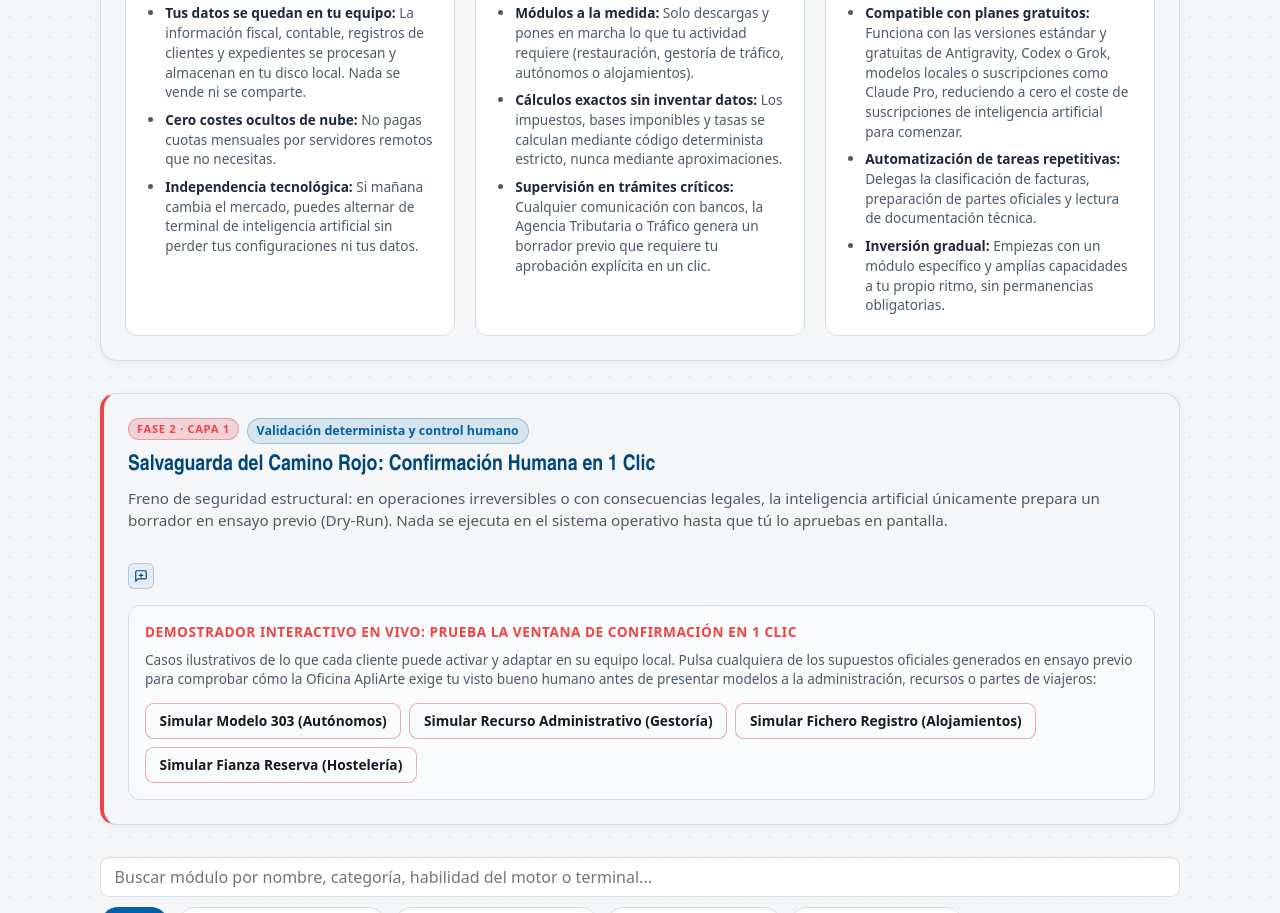
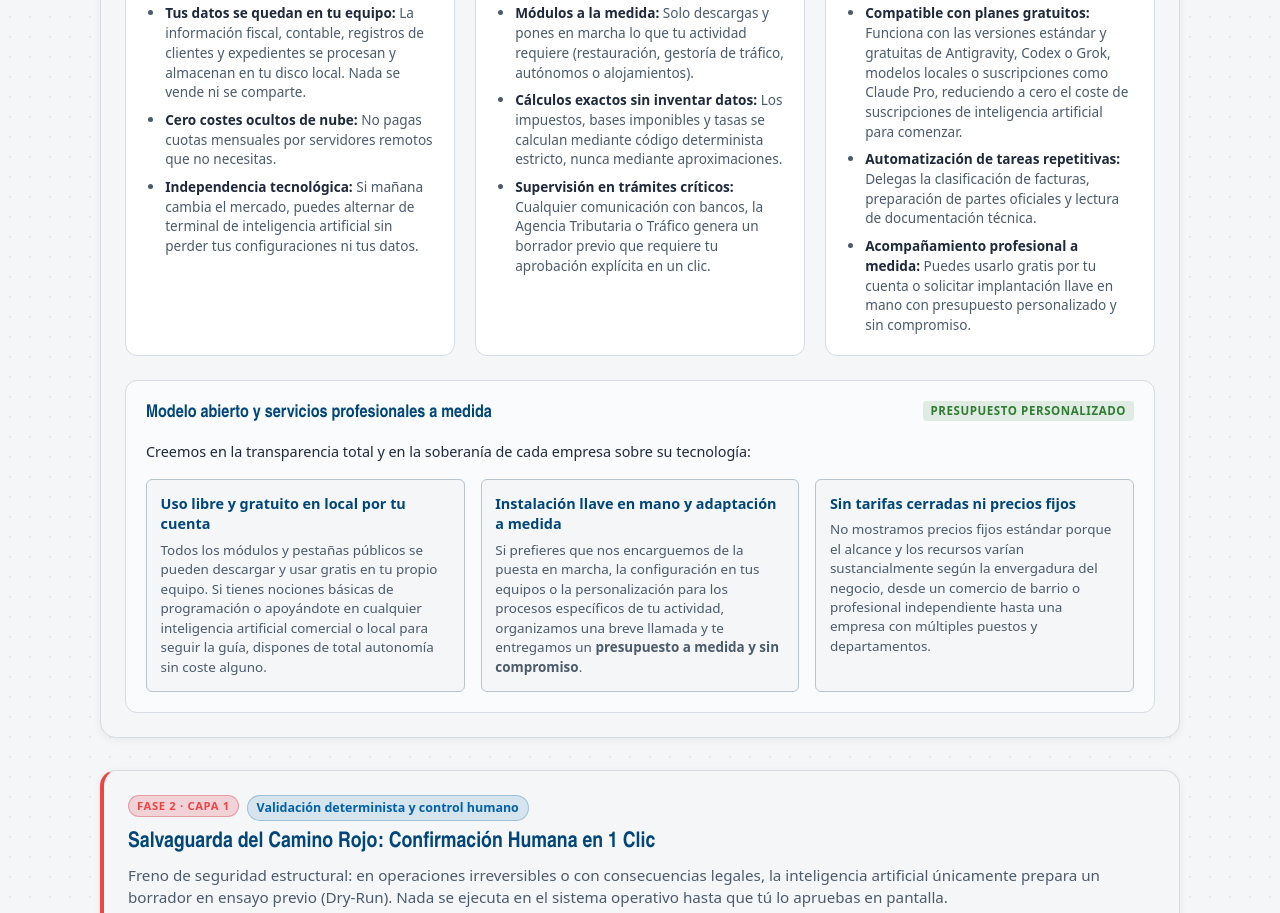
Before and after one commit to erbolamm/oficina-apliarte, a plain HTML site: page vistas/verticales.html in a window 1280 px wide. Shown: the part 513-1426 px from the top of the page. Drawn offline with Linux system fonts and the light colour scheme; no server answers.

Commit message:
feat: clarify open model and custom services with no fixed pricing

```diff
--- a/vistas/verticales.html
+++ b/vistas/verticales.html
@@ -167,9 +167,42 @@
           <ul class="commercial-list">
             <li><strong>Compatible con planes gratuitos:</strong> Funciona con las versiones estándar y gratuitas de Antigravity, Codex o Grok, modelos locales o suscripciones como Claude Pro, reduciendo a cero el coste de suscripciones de inteligencia artificial para comenzar.</li>
             <li><strong>Automatización de tareas repetitivas:</strong> Delegas la clasificación de facturas, preparación de partes oficiales y lectura de documentación técnica.</li>
-            <li><strong>Inversión gradual:</strong> Empiezas con un módulo específico y amplías capacidades a tu propio ritmo, sin permanencias obligatorias.</li>
+            <li><strong>Acompañamiento profesional a medida:</strong> Puedes usarlo gratis por tu cuenta o solicitar implantación llave en mano con presupuesto personalizado y sin compromiso.</li>
           </ul>
         </article>
+      </div>
+
+      <!-- Modelo abierto y servicios profesionales a medida -->
+      <div style="margin-top: 1.5rem; padding: 1.25rem; background: var(--surface-elevated, rgba(0, 95, 169, 0.04)); border: 1px solid var(--light, #cbd5e1); border-radius: var(--radius-md, 8px);">
+        <div style="display:flex; justify-content:space-between; align-items:flex-start; gap:12px; flex-wrap:wrap; margin-bottom:0.75rem;">
+          <h3 style="margin:0; font-size:1.1rem; color:var(--navy, #005fa9); display:flex; align-items:center; gap:8px;">
+            <span>Modelo abierto y servicios profesionales a medida</span>
+          </h3>
+          <span class="commercial-badge" style="background:rgba(46,125,50,0.12); color:#2e7d32;">Presupuesto personalizado</span>
+        </div>
+        <p style="margin:0 0 1rem 0; font-size:0.9rem; line-height:1.5; color:var(--text, #1e293b);">
+          Creemos en la transparencia total y en la soberanía de cada empresa sobre su tecnología:
+        </p>
+        <div style="display:grid; grid-template-columns:repeat(auto-fit, minmax(280px, 1fr)); gap:1rem;">
+          <div style="padding:0.85rem; background:var(--paper, #fff); border:1px solid var(--border, #e2e8f0); border-radius:6px;">
+            <strong style="display:block; font-size:0.9rem; color:var(--navy, #005fa9); margin-bottom:0.35rem;">Uso libre y gratuito en local por tu cuenta</strong>
+            <p style="margin:0; font-size:0.84rem; line-height:1.45; color:var(--ink-muted, #475569);">
+              Todos los módulos y pestañas públicos se pueden descargar y usar gratis en tu propio equipo. Si tienes nociones básicas de programación o apoyándote en cualquier inteligencia artificial comercial o local para seguir la guía, dispones de total autonomía sin coste alguno.
+            </p>
+          </div>
+          <div style="padding:0.85rem; background:var(--paper, #fff); border:1px solid var(--border, #e2e8f0); border-radius:6px;">
+            <strong style="display:block; font-size:0.9rem; color:var(--navy, #005fa9); margin-bottom:0.35rem;">Instalación llave en mano y adaptación a medida</strong>
+            <p style="margin:0; font-size:0.84rem; line-height:1.45; color:var(--ink-muted, #475569);">
+              Si prefieres que nos encarguemos de la puesta en marcha, la configuración en tus equipos o la personalización para los procesos específicos de tu actividad, organizamos una breve llamada y te entregamos un <strong>presupuesto a medida y sin compromiso</strong>.
+            </p>
+          </div>
+          <div style="padding:0.85rem; background:var(--paper, #fff); border:1px solid var(--border, #e2e8f0); border-radius:6px;">
+            <strong style="display:block; font-size:0.9rem; color:var(--navy, #005fa9); margin-bottom:0.35rem;">Sin tarifas cerradas ni precios fijos</strong>
+            <p style="margin:0; font-size:0.84rem; line-height:1.45; color:var(--ink-muted, #475569);">
+              No mostramos precios fijos estándar porque el alcance y los recursos varían sustancialmente según la envergadura del negocio, desde un comercio de barrio o profesional independiente hasta una empresa con múltiples puestos y departamentos.
+            </p>
+          </div>
+        </div>
       </div>
     </section>
 
```
Also changed, not shown: datos/oficina-modulos.json, 2 other files.
